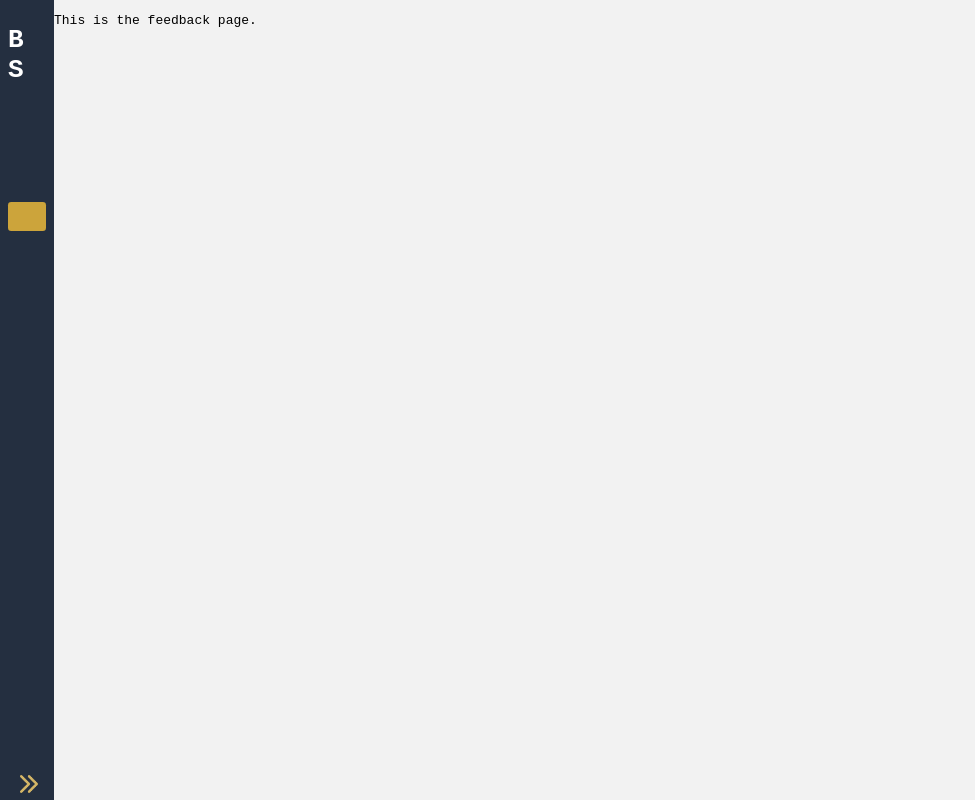
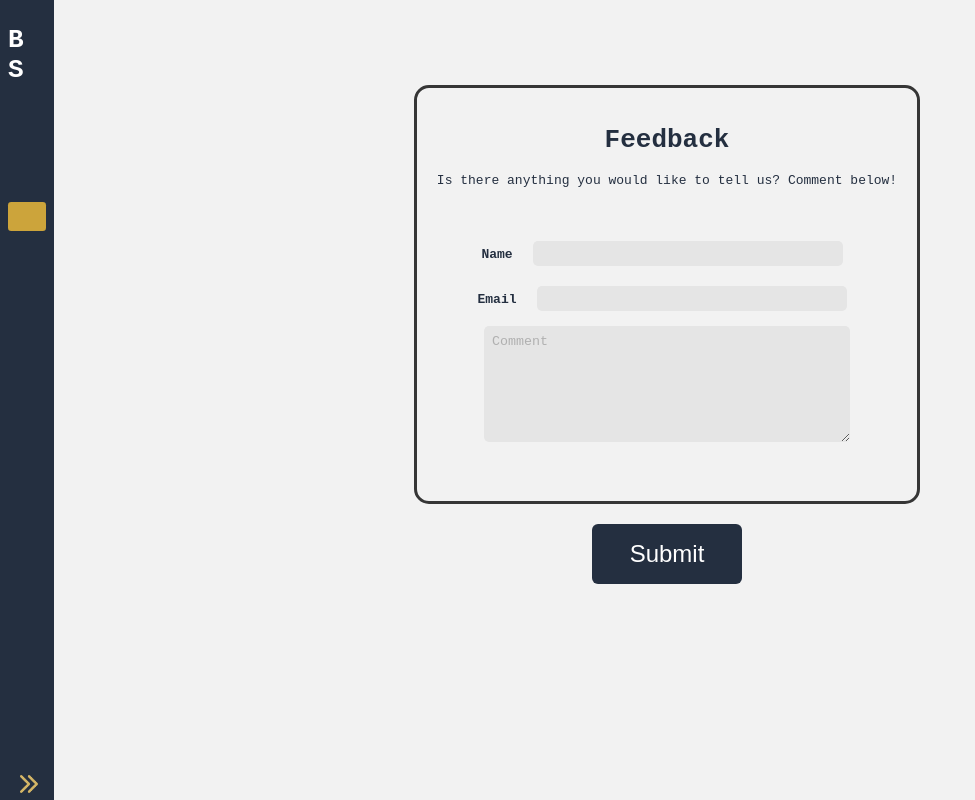
Before and after one commit to MadeleineJonassen/IDATT2105_Full_Stack_Application_Development, a Vue app in the folder FullstackProsjekt/src/frontend/: page /feedback in a window 1280 px wide. Shown: the whole page, without its empty margins (0-975 px from the left). Built offline with nearby package versions, Linux system fonts and the light colour scheme.

Commit message:
Add layout and script to FeedbackView.vue

```diff
--- a/FullstackProsjekt/src/frontend/src/assets/main.css
+++ b/FullstackProsjekt/src/frontend/src/assets/main.css
@@ -3,6 +3,11 @@ body {
     margin: 0 0 0 27px;
     background-color: #F2F2F2;
 }
+.space{
+    margin: 100px;
+
+}
+
 .table{
     width: 450px;
     padding: 10px;
--- a/FullstackProsjekt/src/frontend/src/views/FeedbackView.vue
+++ b/FullstackProsjekt/src/frontend/src/views/FeedbackView.vue
@@ -1,9 +1,157 @@
-<script >
+
+<script>
+export default {
+	data() {
+		return {
+			name: this.name,
+			email: this.email,
+			comment: ""
+		};
+	},
+	computed: {
+		isFormFilled() {
+			return this.name && this.email && this.comment;
+		}
+	},
+	methods: {
+		async handleSubmit(e) {
+			e.preventDefault();
+			try {
+				const response = await fetch('http://localhost:3001/feedbacks', {
+					method: 'POST',
+					headers: {
+						'Content-Type': 'application/json'
+					},
+					body: JSON.stringify({
+						name: this.name,
+						email: this.email,
+						comment: this.comment
+					})
+				});
+				if (response.ok) {
+					this.status = "Success";
+					localStorage.removeItem('feedbackForm');
+					this.name = this.name;
+					this.email = this.email;
+					this.comment = "";
+					alert("Thank you for your feedback!");
+				} else {
+					throw new Error('Failed to submit feedback');
+				}
+			} catch (error) {
+				this.status = "Error";
+				console.error('Error submitting feedback:', error);
+			}
+		}
+	},
+	mounted() {
+		// Restore form data from local storage
+		const formData = JSON.parse(localStorage.getItem('feedbackForm'));
+		if (formData) {
+			this.name = formData.name;
+			this.email = formData.email;
+			this.comment = formData.comment;
+		}
+	}
+};
 </script>
 
 
 <template>
 	<body>
-	<p> This is the feedback page. </p>
+	<div class="feedback-page">
+	<form @submit.prevent="handleSubmit">
+		<div class="feedback">
+			<h1>Feedback</h1>
+			<p>Is there anything you would like to tell us? Comment below!</p>
+			<div class="contactBox">
+				<label>Name</label>
+				<input type="text" required v-model="name" ref="nameInput"/> <br>
+				<label>Email</label>
+				<input type="email" required v-model="email" ref="emailInput"/> <br>
+				<textarea id="comment" required v-model="comment" placeholder="Comment" ref="commentInput"></textarea>
+			</div>
+		</div>
+		<div class="submit-section">
+			<input id="submit" type="submit" :class="{ 'hoverable': isFormFilled }" :disabled="!isFormFilled"/>
+		</div>
+	</form>
+	</div>
 	</body>
 </template>
+
+
+<style>
+.feedback-page{
+	padding-top: 85px;
+	display: flex;
+	justify-content: center;
+	align-items: center;}
+
+.feedback {
+	text-align: center;
+	color: #242F40;
+	border-color: #363636;
+	padding: 20px;
+	border-radius: 15px;
+	align-items: center;
+	border-style: solid;
+}
+
+.contactBox {
+	padding: 30px;
+}
+
+label {
+	display: inline-block;
+	margin-right: 10px;
+	font-weight: bold;
+}
+
+input {
+	padding: 5px;
+	border-radius: 5px;
+	border: none;
+	min-width: 300px;
+	background-color: #E5E5E5;
+	margin: 10px;
+}
+
+input::placeholder, textarea::placeholder {
+	color: #b0b0b0;
+}
+
+textarea {
+	margin: 5px;
+	padding: 8px;
+	border-radius: 5px;
+	border: none;
+	min-width: 350px;
+	height: 100px;
+	background-color: #E5E5E5;
+}
+
+.submit-section {
+	display: flex;
+	justify-content: center;
+	align-items: center;
+}
+
+#submit {
+	min-width: 150px;
+	min-height: 60px;
+	font-size: 24px;
+	border-radius: 6px;
+	background-color: #242F40;
+	color: white;
+	border: none;
+	cursor: pointer;
+	margin-top: 20px;
+}
+
+#submit:hover:enabled {
+	background-color: rgba(23, 55, 44, 0.9);
+	transition: 0.5s;
+}
+
+</style>
```
